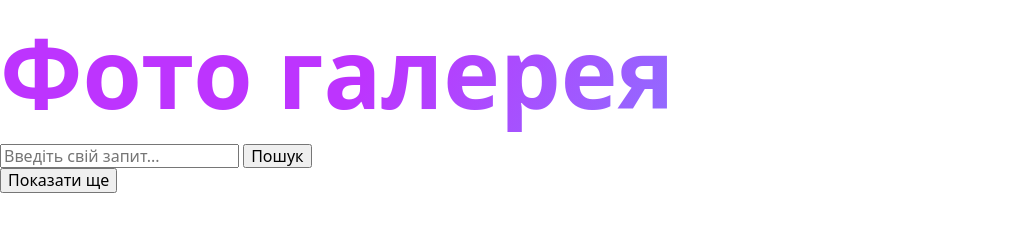
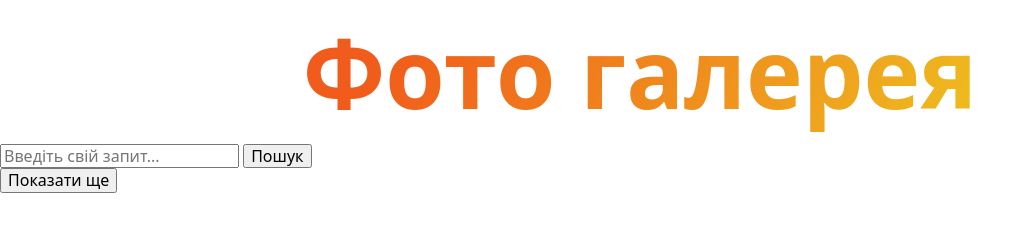
Before and after one commit to artem1925/goit-js-hw-12, a website built with Vite: page src/index.html in a window 1280 px wide. Shown: the whole page, without its empty margins (0-1033 px from the left). Built offline with nearby package versions, Linux system fonts and the light colour scheme; what simplelightbox would draw is missing.

Commit message:
Update vite-promo.css

```diff
--- a/src/css/vite-promo.css
+++ b/src/css/vite-promo.css
@@ -26,10 +26,11 @@
 .main-title-gradient {
   display: block;
   font-size: 2em;
-  background-image: linear-gradient(120deg, #bd34fe 30%, #41d1ff);
+  background-image: linear-gradient(120deg, #f15b1b 30%, #eded20);
   -webkit-text-fill-color: transparent;
   -webkit-background-clip: text;
   background-clip: text;
+  text-align: center;
 }
 @media only screen and (min-width: 768px) {
   .main-title-gradient {
```
